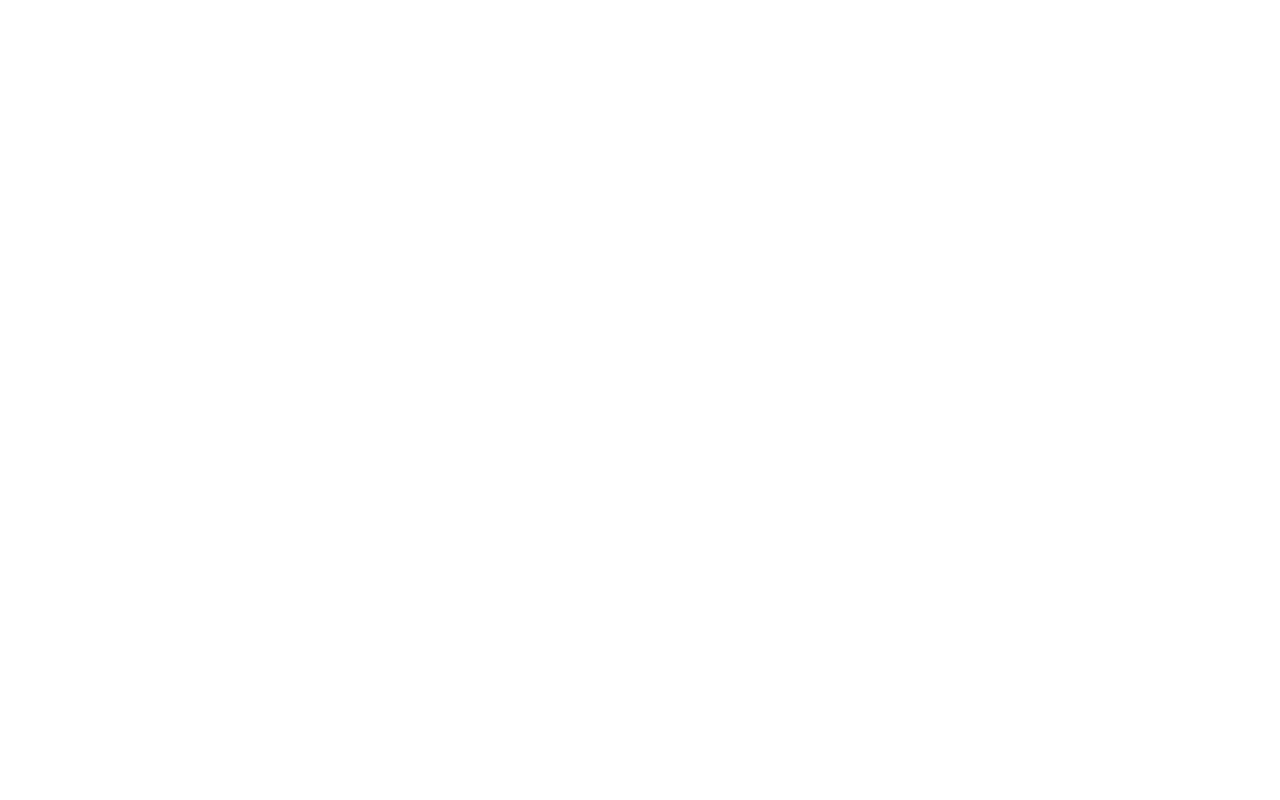
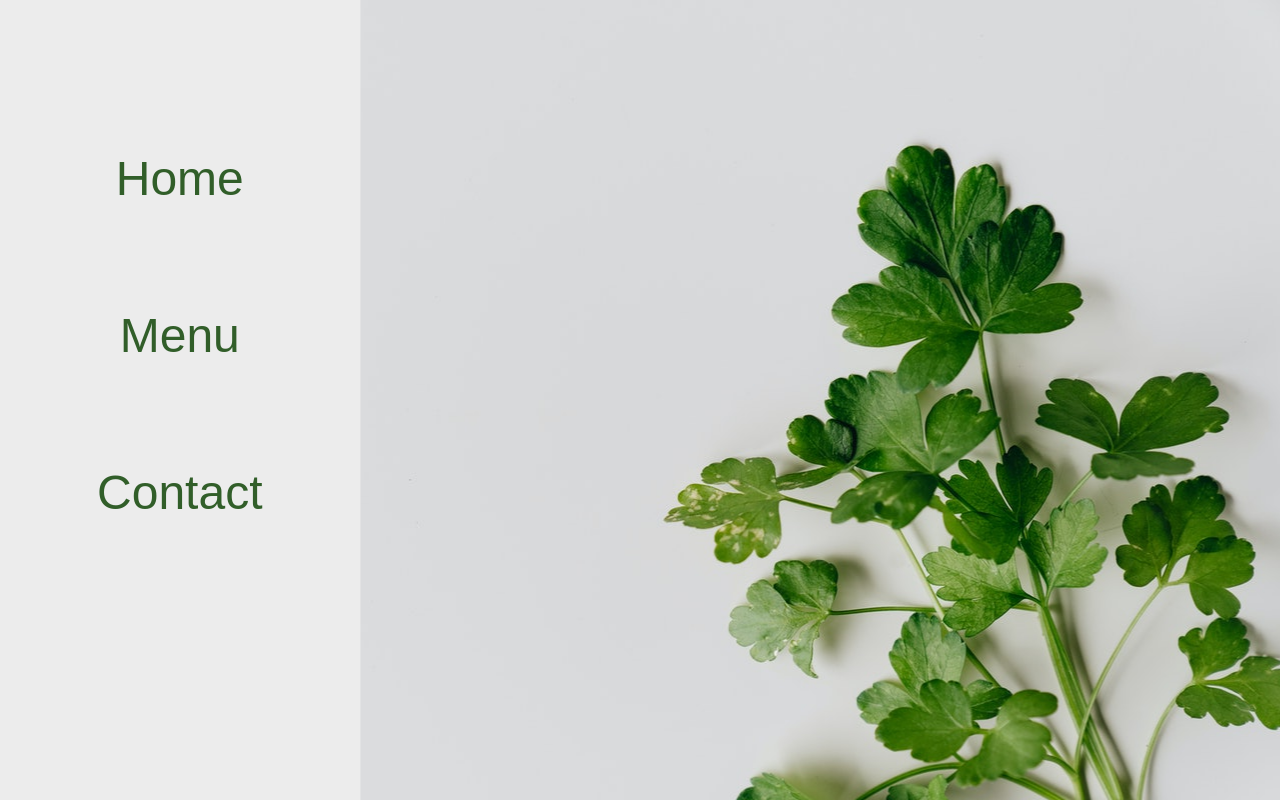
Before and after one commit to flsoller/restaurant-page, a website built with webpack: page dist/index.html in a window 1280 px wide. Built offline with nearby package versions, Linux system fonts and the light colour scheme.

Commit message:
Add basic HTML layout and styling.

```diff
--- a/dist/index.html
+++ b/dist/index.html
@@ -4,9 +4,23 @@
     <meta charset="UTF-8">
     <meta name="viewport" content="width=device-width, initial-scale=1.0">
     <title>Restaurant Page</title>
+    <link rel="stylesheet" href="./style.css">
 </head>
 <body>
-    <div id="content"></div>
+    <div class="container">
+        <div class="sidebar">
+            <div class="items">
+                <button>Home</button>
+                <button>Menu</button>
+                <button>Contact</button>
+            </div>
+
+        </div>
+        <div class="content">
+
+        </div>
+    </div>
+
 </body>
 <script src="./main.js"></script>
 </html>
--- /dev/null
+++ b/dist/style.css
@@ -0,0 +1,40 @@
+body {
+    margin: 0;
+}
+
+.container {
+    background-color: #ececec;
+    display: flex;
+    height: 100vh;
+}
+
+.sidebar {
+    width: 400px;
+
+}
+
+.items {
+
+    display: flex;
+    flex-direction: column;
+    align-items: center;
+    justify-items: center;
+    margin: 50px;
+}
+
+button {
+    margin-top: 100px;
+    outline: none;
+    background: none;
+    border: none;
+    cursor: pointer;
+    font-size: 48px;
+    color: #315E29;
+}
+
+.content {
+    width: 80%;
+    max-height: 100vh;
+    background-image: url(../img/side_pic.jpg);
+    transform: matrix(-1, 0, 0, 1, 0, 0);
+}
```
Also changed, not shown: img/side_pic.jpg (added).
